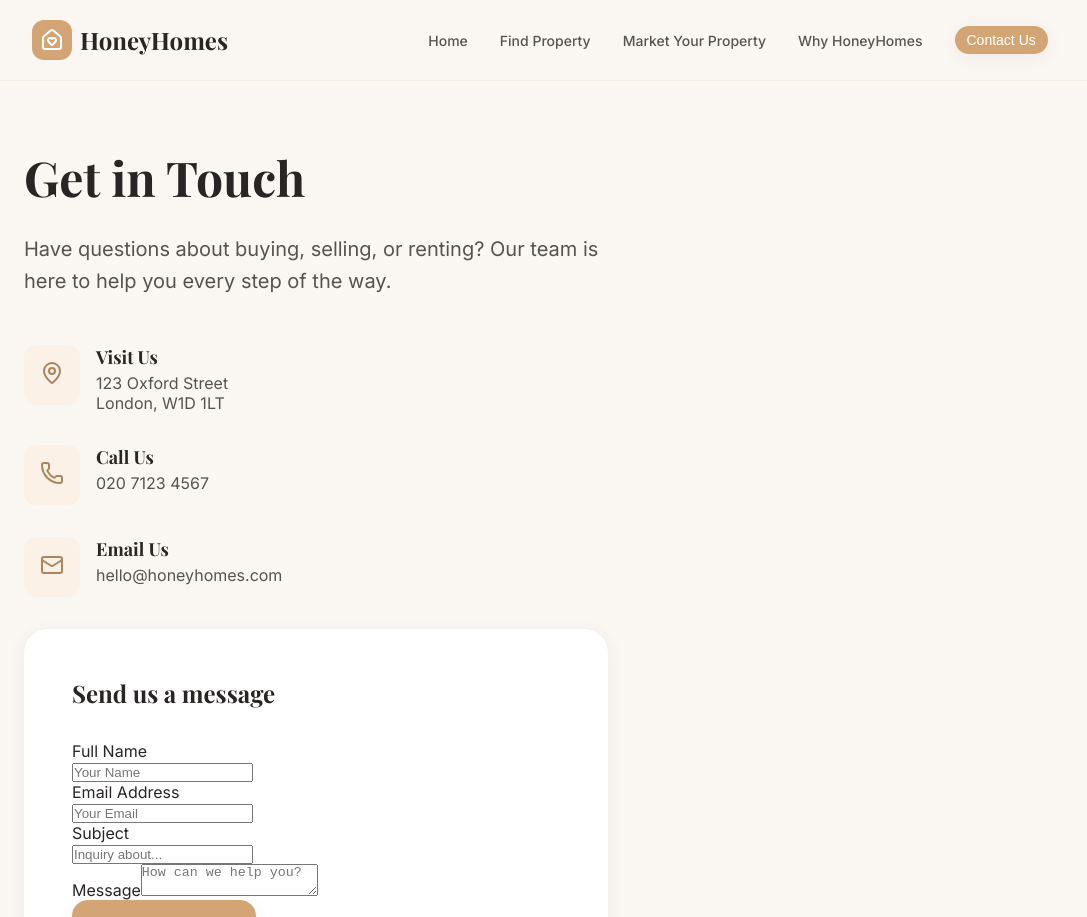
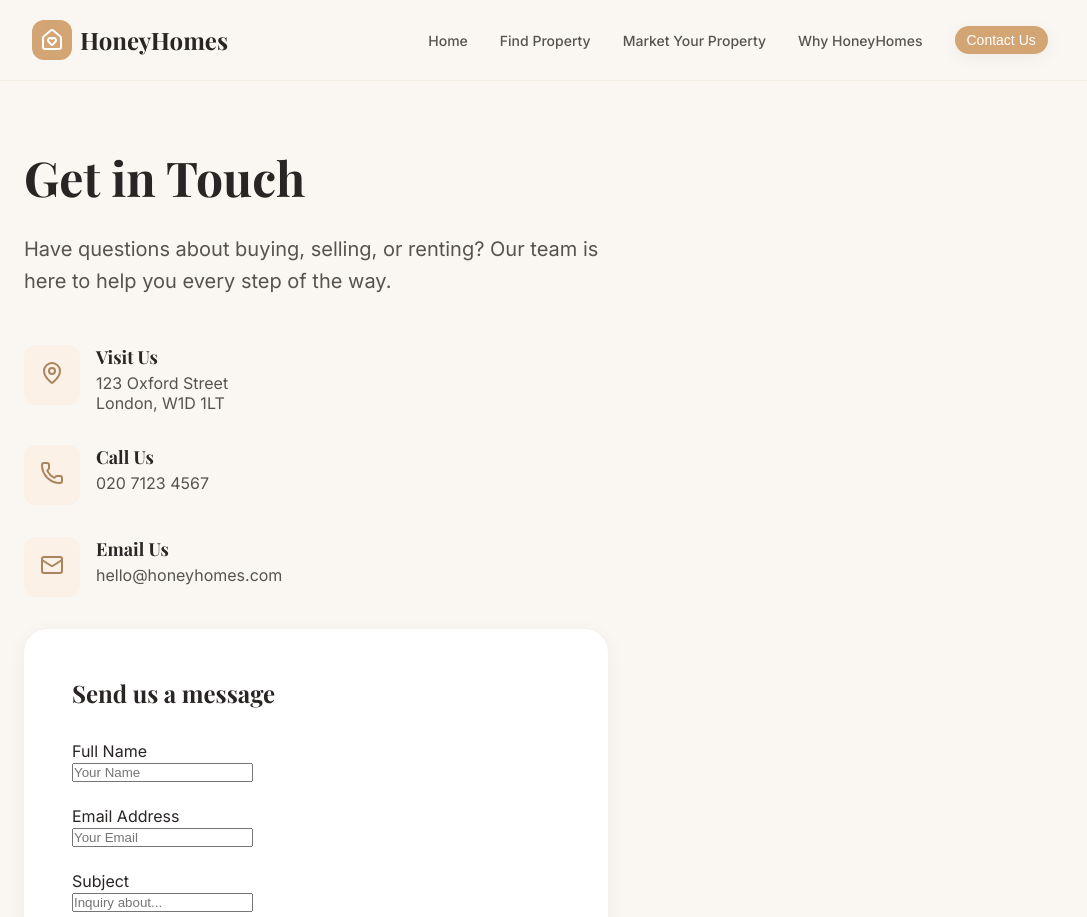
Before and after one commit to p3achijaii/react-coursework, a React (Vite) app: page /contact in a window 1280 px wide. Shown: the top 917 px of the page, without its empty margins (0-1087 px from the left). Built offline with nearby package versions, Linux system fonts and the light colour scheme.

Commit message:
add the styling for the rest of the form for the contact us page

```diff
--- a/src/pages/Contact/Contact.module.css
+++ b/src/pages/Contact/Contact.module.css
@@ -95,3 +95,42 @@
   color: var(--color-stone-800);
   margin-bottom: 2rem;
 }
+
+.form {
+  display: flex;
+  flex-direction: column;
+  gap: 1.5rem;
+}
+
+.textareaContainer {
+  display: flex;
+  flex-direction: column;
+  gap: 0.375rem;
+}
+
+.label {
+  font-size: 0.875rem;
+  font-weight: 500;
+  color: var(--color-stone-700);
+}
+
+.textarea {
+  width: 100%;
+  border-radius: var(--radius-xl);
+  border: 1px solid var(--color-cream-300);
+  padding: 0.75rem 1rem;
+  font-size: 0.875rem;
+  min-height: 8rem;
+  resize: vertical;
+}
+
+.textarea:focus {
+  outline: none;
+  border-color: var(--color-terracotta-500);
+  box-shadow: 0 0 0 2px var(--color-terracotta-100);
+}
+
+.submitBtn {
+  margin-top: 1rem;
+  width: 100%;
+}
```
